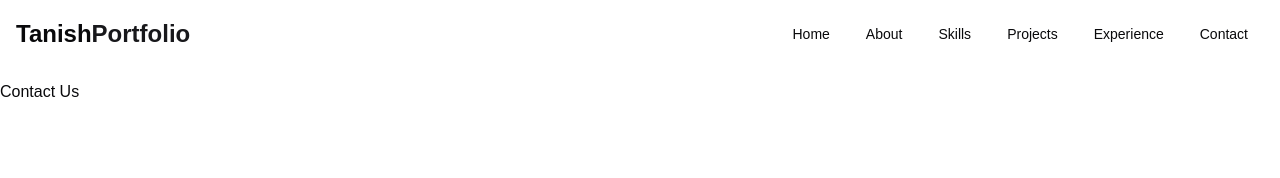
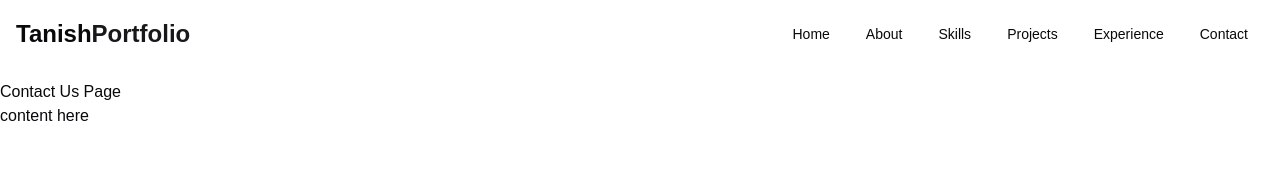
Before and after one commit to Tanishhkumar/portfolio, a React (Vite) app: page /contact in a window 1280 px wide. Shown: the top 178 px of the page. Built offline with nearby package versions, Linux system fonts and the light colour scheme.

Commit message:
update in contact page

```diff
--- a/src/pages/Contact.tsx
+++ b/src/pages/Contact.tsx
@@ -2,7 +2,10 @@ import React from 'react'
 
 const Contact = () => {
   return (
-    <div>Contact Us</div>
+    <div>
+      <h1>Contact Us Page</h1>
+      <h4>content here</h4>
+    </div>
   )
 }
 
```
